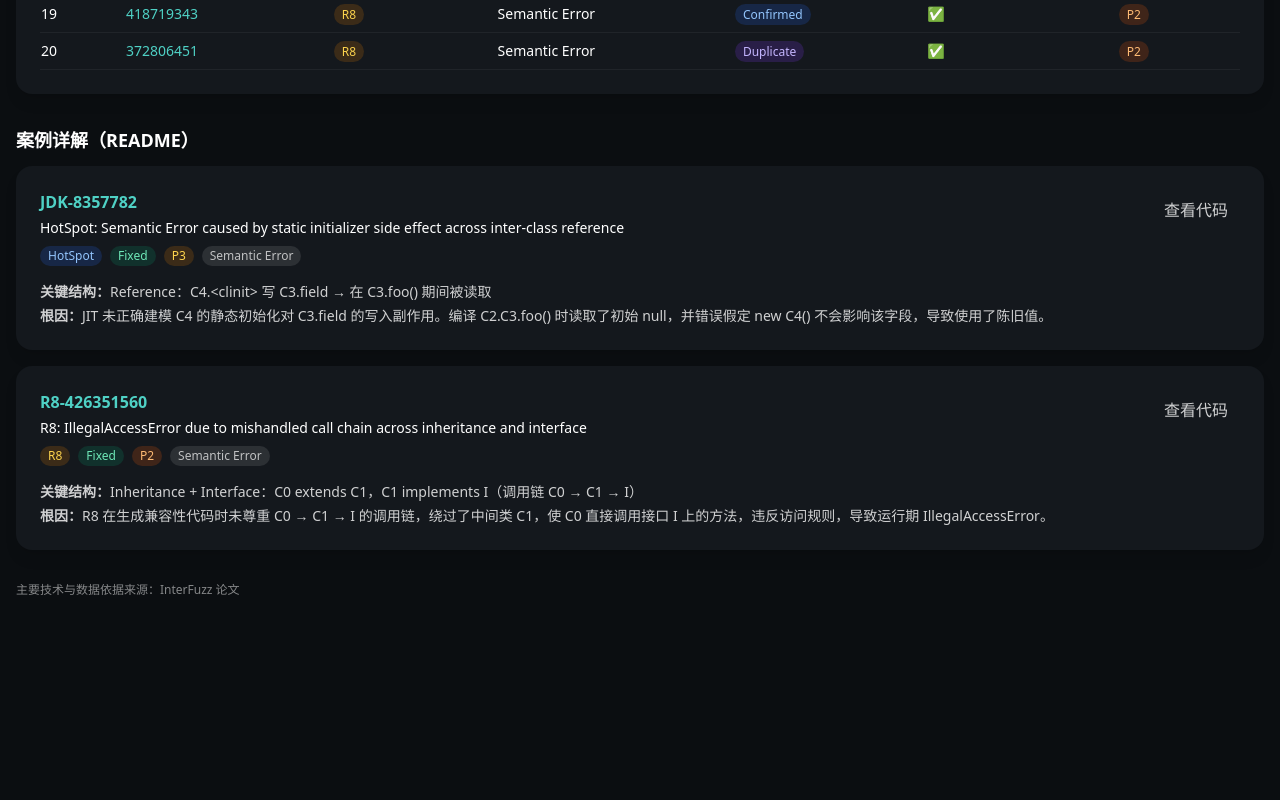
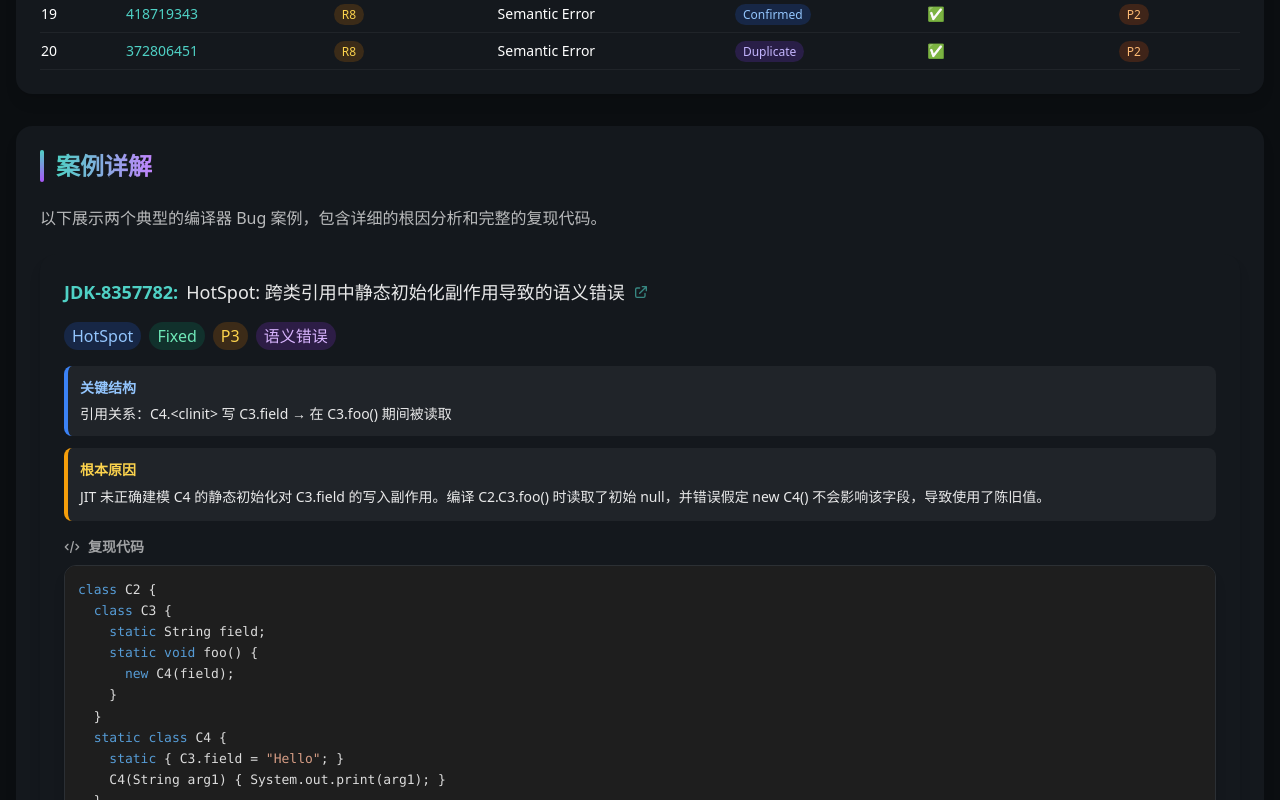
Before and after one commit to mayanotopgun1/Interfuzz, a React (Vite) app: page /effects in a window 1280 px wide. Shown: the part 1340-2140 px from the top of the page. Before the commit the page ends 1978 px from the top, so only its background shows below. Built offline with nearby package versions, Linux system fonts and the light colour scheme.

Commit message:
enhance CaseStudyCard component, cancel the toggle of bug code

```diff
--- a/package.json
+++ b/package.json
@@ -11,6 +11,7 @@
   "dependencies": {
     "d3": "^7.9.0",
     "elkjs": "^0.9.2",
+    "highlight.js": "^11.11.1",
     "lucide-react": "^0.454.0",
     "react": "^18.3.1",
     "react-dom": "^18.3.1",
--- a/src/components/CaseStudyCard.tsx
+++ b/src/components/CaseStudyCard.tsx
@@ -1,38 +1,71 @@
-import { useState } from 'react'
+import { useEffect, useRef } from 'react'
+import hljs from 'highlight.js/lib/core'
+import java from 'highlight.js/lib/languages/java'
+import 'highlight.js/styles/vs2015.css'
 import type { CaseStudy } from '../data/case-studies'
 
+// Register Java language
+hljs.registerLanguage('java', java)
+
 export default function CaseStudyCard({ cs }: { cs: CaseStudy }) {
-  const [open, setOpen] = useState(false)
+  const codeRef = useRef<HTMLElement>(null)
+
+  useEffect(() => {
+    if (codeRef.current) {
+      hljs.highlightElement(codeRef.current)
+    }
+  }, [cs.code])
+
   return (
-    <div className="card">
-      <div className="flex flex-wrap items-start justify-between gap-3">
-        <div className="min-w-0">
-          <a href={cs.link} target="_blank" rel="noreferrer" className="text-accent hover:underline font-semibold">
-            {cs.id}
-          </a>
-          <div className="text-sm mt-1 font-medium">{cs.title}</div>
-          <div className="mt-2 flex flex-wrap gap-2 text-xs">
-            <Badge className={compilerCls(cs.compiler)}>{cs.compiler}</Badge>
-            <Badge className={statusCls(cs.status)}>{cs.status}</Badge>
-            <Badge className={priorityCls(cs.priority)}>{cs.priority}</Badge>
-            <Badge className="bg-white/10 text-white/70">{cs.symptom}</Badge>
-          </div>
-        </div>
-        <button className="btn-ghost" onClick={() => setOpen((v) => !v)} aria-label="展开/收起代码">
-          {open ? '收起代码' : '查看代码'}
-        </button>
+    <div className="card hover:shadow-xl transition-shadow duration-300">
+      {/* Header with ID and Title */}
+      <div className="mb-4">
+        <a
+          href={cs.link}
+          target="_blank"
+          rel="noreferrer"
+          className="text-accent hover:text-accent/80 transition-colors font-bold text-lg flex items-center gap-2 group"
+        >
+          <span>{cs.id}:</span>
+          <span className="text-white/90 font-medium">{cs.title}</span>
+          <svg className="w-4 h-4 opacity-60 group-hover:opacity-100 transition-opacity flex-shrink-0" fill="none" stroke="currentColor" viewBox="0 0 24 24">
+            <path strokeLinecap="round" strokeLinejoin="round" strokeWidth={2} d="M10 6H6a2 2 0 00-2 2v10a2 2 0 002 2h10a2 2 0 002-2v-4M14 4h6m0 0v6m0-6L10 14" />
+          </svg>
+        </a>
       </div>
 
-      <div className="mt-4 text-sm space-y-1">
-        <p className="text-white/80"><b>关键结构：</b>{cs.keyStructure}</p>
-        <p className="text-white/80"><b>根因：</b>{cs.rootCause}</p>
+      {/* Badges */}
+      <div className="flex flex-wrap gap-2 mb-4">
+        <Badge className={compilerCls(cs.compiler)}>{cs.compiler}</Badge>
+        <Badge className={statusCls(cs.status)}>{cs.status}</Badge>
+        <Badge className={priorityCls(cs.priority)}>{cs.priority}</Badge>
+        <Badge className="bg-purple-600/20 text-purple-300">{cs.symptom}</Badge>
       </div>
 
-      {open && (
-        <pre className="mt-3 p-3 rounded-xl bg-black/40 text-xs overflow-auto whitespace-pre-wrap font-mono">
-{cs.code}
-        </pre>
-      )}
+      {/* Key Information */}
+      <div className="space-y-3 mb-4">
+        <div className="bg-white/5 rounded-lg p-3 border-l-4 border-blue-500">
+          <div className="text-sm text-blue-300 font-semibold mb-1.5">关键结构</div>
+          <div className="text-sm text-white/90">{cs.keyStructure}</div>
+        </div>
+        <div className="bg-white/5 rounded-lg p-3 border-l-4 border-amber-500">
+          <div className="text-sm text-amber-300 font-semibold mb-1.5">根本原因</div>
+          <div className="text-sm text-white/90 leading-relaxed">{cs.rootCause}</div>
+        </div>
+      </div>
+
+      {/* Code with Syntax Highlighting */}
+      <div className="mt-4">
+        <div className="text-sm text-white/60 font-semibold mb-2 flex items-center gap-2">
+          <svg className="w-4 h-4" fill="none" stroke="currentColor" viewBox="0 0 24 24">
+            <path strokeLinecap="round" strokeLinejoin="round" strokeWidth={2} d="M10 20l4-16m4 4l4 4-4 4M6 16l-4-4 4-4" />
+          </svg>
+          复现代码
+        </div>
+        <div className="rounded-xl overflow-hidden border border-white/10 shadow-lg">
+          <pre className="!m-0 !bg-[#1e1e1e]"><code ref={codeRef} className="language-java !text-[0.813rem] !leading-relaxed">{cs.code}</code></pre>
+        </div>
+      </div>
     </div>
   )
 }
--- a/src/data/case-studies.ts
+++ b/src/data/case-studies.ts
@@ -14,15 +14,15 @@ export type CaseStudy = {
 export const caseStudies: CaseStudy[] = [
   {
     id: 'JDK-8357782',
-    title: 'HotSpot: Semantic Error caused by static initializer side effect across inter-class reference',
+    title: 'HotSpot: 跨类引用中静态初始化副作用导致的语义错误',
     compiler: 'HotSpot',
     status: 'Fixed',
     priority: 'P3',
-    symptom: 'Semantic Error',
+    symptom: '语义错误',
     link: 'https://bugs.openjdk.org/browse/JDK-8357782',
     rootCause:
       "JIT 未正确建模 C4 的静态初始化对 C3.field 的写入副作用。编译 C2.C3.foo() 时读取了初始 null，并错误假定 new C4() 不会影响该字段，导致使用了陈旧值。",
-    keyStructure: 'Reference：C4.<clinit> 写 C3.field → 在 C3.foo() 期间被读取',
+    keyStructure: '引用关系：C4.<clinit> 写 C3.field → 在 C3.foo() 期间被读取',
     code: `class C2 {
   class C3 {
     static String field;
@@ -43,15 +43,15 @@ class C1 {
   },
   {
     id: 'R8-426351560',
-    title: 'R8: IllegalAccessError due to mishandled call chain across inheritance and interface',
+    title: 'R8: 继承与接口调用链处理不当导致的 IllegalAccessError',
     compiler: 'R8',
     status: 'Fixed',
     priority: 'P2',
-    symptom: 'Semantic Error',
+    symptom: '语义错误',
     link: 'https://issuetracker.google.com/issues/426351560',
     rootCause:
       'R8 在生成兼容性代码时未尊重 C0 → C1 → I 的调用链，绕过了中间类 C1，使 C0 直接调用接口 I 上的方法，违反访问规则，导致运行期 IllegalAccessError。',
-    keyStructure: 'Inheritance + Interface：C0 extends C1，C1 implements I（调用链 C0 → C1 → I）',
+    keyStructure: '继承与接口：C0 继承 C1，C1 实现 I（调用链 C0 → C1 → I）',
     code: `public class C1 implements I {
   public void foo2() {
     System.out.println("Cr.foo2()");
--- a/src/pages/Effects.tsx
+++ b/src/pages/Effects.tsx
@@ -63,10 +63,16 @@ export default function Effects() {
         </table>
       </section>
 
-      {/* README 案例详解（两例） */}
-      <section>
-        <h3 className="text-lg font-semibold mb-3">案例详解（README）</h3>
-        <div className="grid gap-4">
+      {/* 案例详解 */}
+      <section className="card">
+        <div className="flex items-center gap-3 mb-6">
+          <div className="w-1 h-8 bg-gradient-to-b from-accent to-purple-500 rounded-full"></div>
+          <h3 className="text-2xl font-bold bg-gradient-to-r from-accent to-purple-400 bg-clip-text text-transparent">
+            案例详解
+          </h3>
+        </div>
+        <p className="text-white/70 mb-6">以下展示两个典型的编译器 Bug 案例，包含详细的根因分析和完整的复现代码。</p>
+        <div className="space-y-6">
           {caseStudies.map((cs) => (
             <CaseStudyCard key={cs.id} cs={cs} />
           ))}
```
Also changed, not shown: 5 other files (tests, documents, lock files or other folders).
